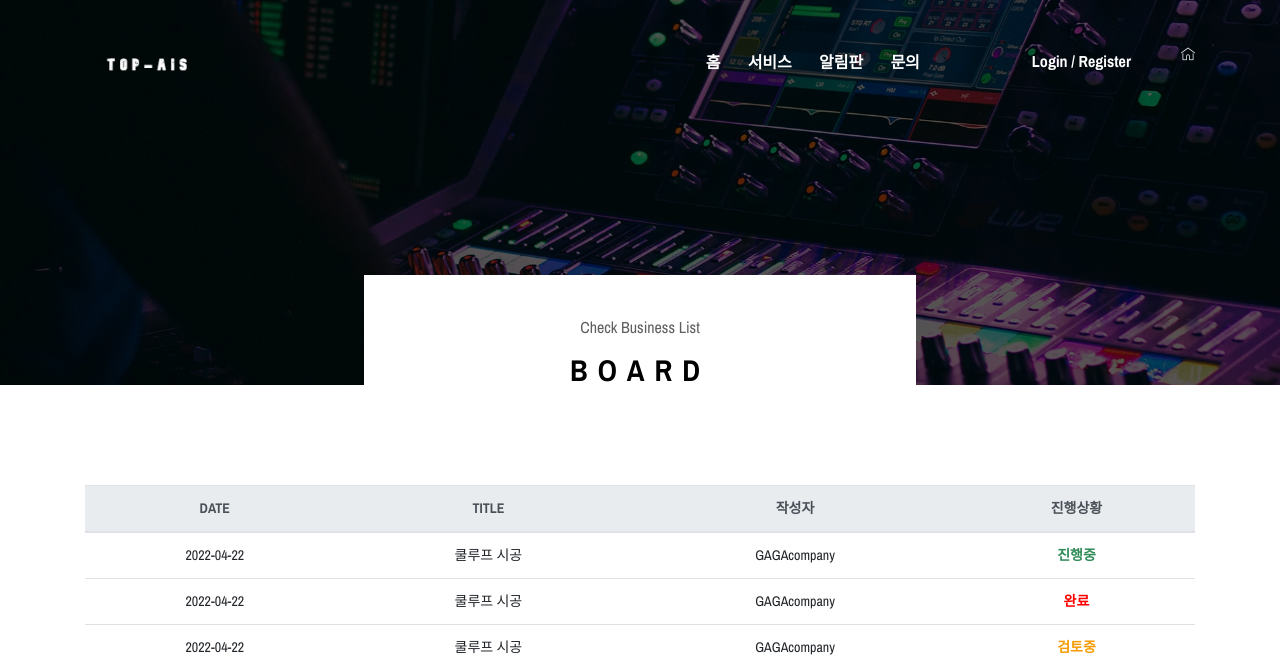
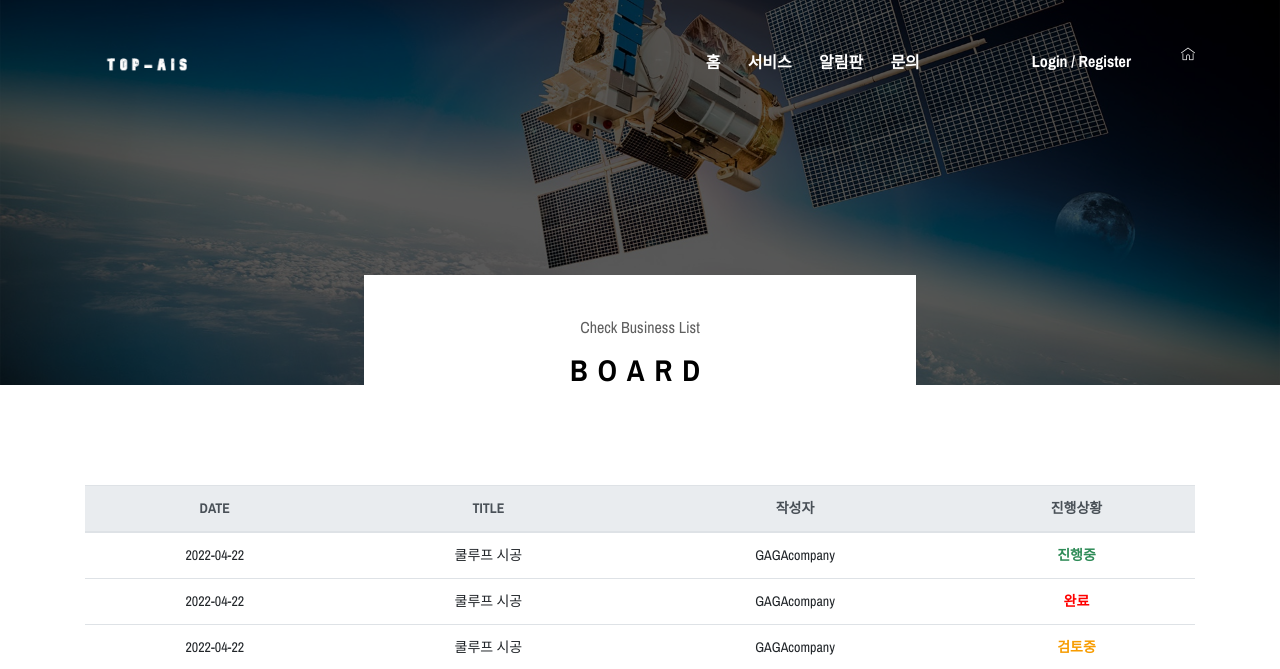
Before and after one commit to AIVLE-School-first-Big-Project/TopAIs, a Django app: template app/templates/app/board_list.html in a window 1280 px wide. Shown: the top 669 px of the page. Run offline with Django 4.2, Linux system fonts and the light colour scheme; the template is opened without the code that fills it, so the values that code supplies are empty; some libraries are stand-ins or nearby versions; some web fonts are replaced.

Commit message:
알림판 사진변경

```diff
--- a/app/templates/app/board_list.html
+++ b/app/templates/app/board_list.html
@@ -4,7 +4,7 @@
 {% block content %}
 
 <!-- ##### Breadcumb Area Start ##### -->
-<section class="breadcumb-area bg-img bg-overlay" style="background-image: url(/static/img/bg-img/breadcumb3.jpg);">
+<section class="breadcumb-area bg-img bg-overlay" style="background-image: url(/static/img/bg-img/earth.jpg);">
     <div class="bradcumbContent">
         <p>Check Business List</p>
         <h2>BOARD</h2>
```
